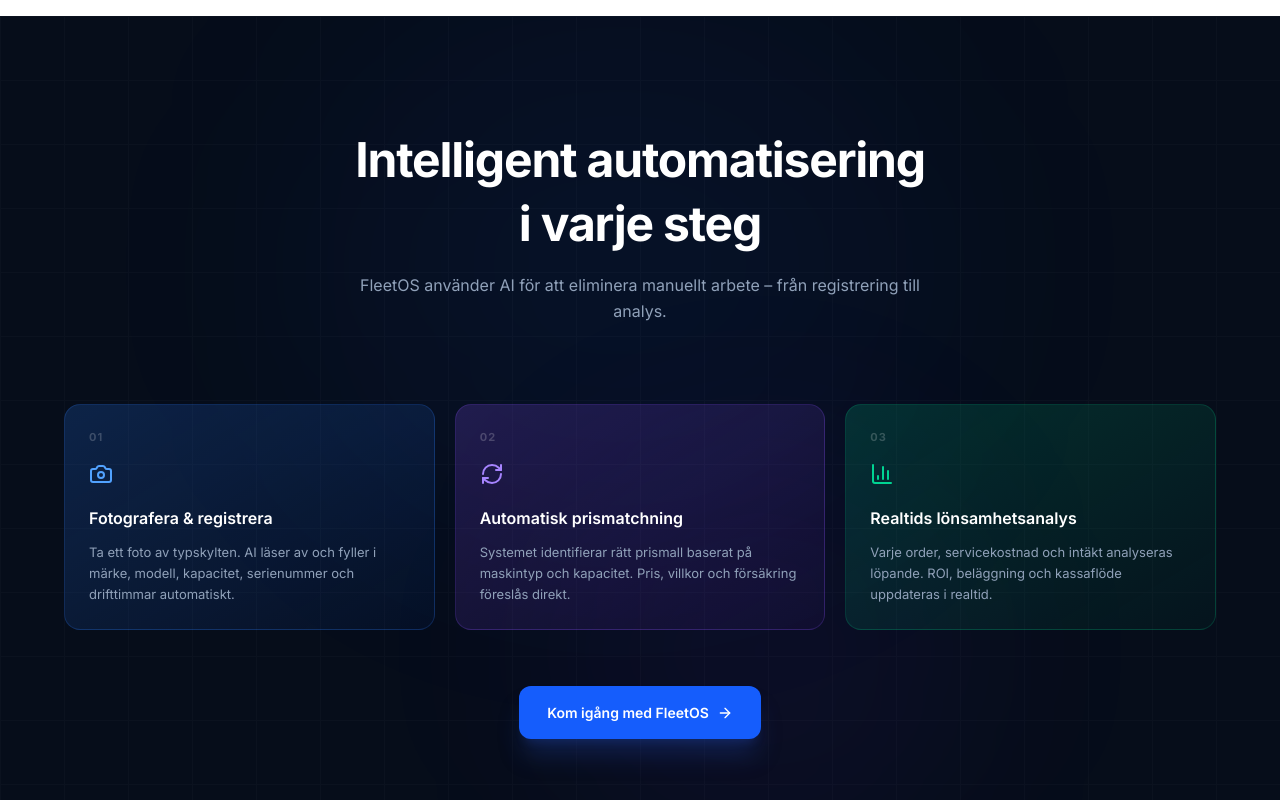
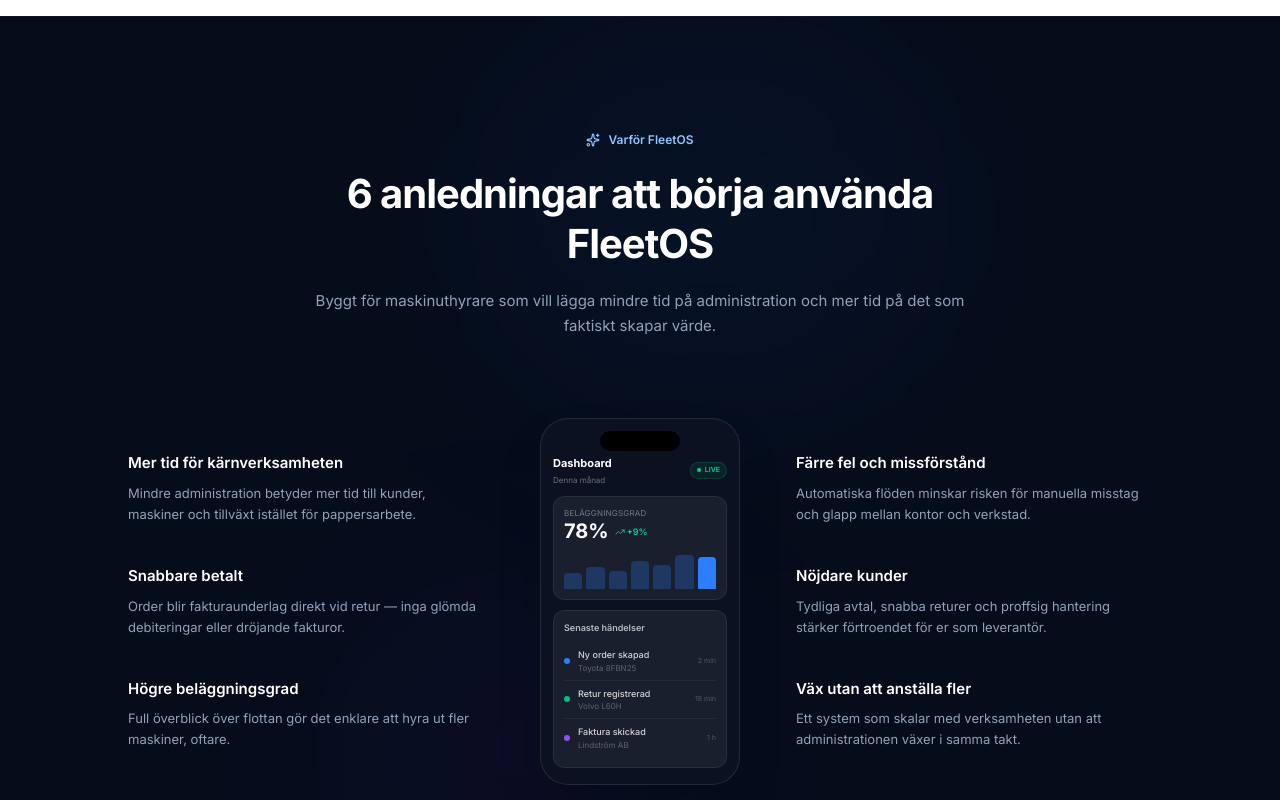
Before and after one commit to DavidWestlundcode/Fleetrent, a Next.js app: page / in a window 1280 px wide. Shown: the part 5160-5960 px from the top of the page. Built offline with nearby package versions, Linux system fonts and the light colour scheme.

Commit message:
Remove 'Intelligent automatisering i varje steg' section from landing page

```diff
--- a/src/app/page.tsx
+++ b/src/app/page.tsx
@@ -994,86 +994,6 @@ export default function LandingPage() {
         </div>
       </section>
 
-      {/* ── AI Deep Dive ── */}
-      <section className="py-16 sm:py-28 px-4 sm:px-6 bg-[#060D1A] relative overflow-hidden">
-        <div className="absolute inset-0 pointer-events-none">
-          <div className="absolute top-0 left-1/4 w-[600px] h-[500px] bg-blue-600/[0.06] rounded-full blur-[120px]" />
-          <div className="absolute bottom-0 right-1/4 w-[400px] h-[400px] bg-violet-600/[0.06] rounded-full blur-[100px]" />
-          <div className="absolute inset-0 opacity-[0.02]"
-            style={{ backgroundImage: 'linear-gradient(#ffffff 1px, transparent 1px), linear-gradient(90deg, #ffffff 1px, transparent 1px)', backgroundSize: '64px 64px' }}
-          />
-        </div>
-        <div className="max-w-6xl mx-auto relative">
-          <AnimateIn className="text-center mb-20">
-
-            <h2 className="text-2xl sm:text-[40px] md:text-[48px] font-bold text-white tracking-tight mb-4">
-              Intelligent automatisering<br />i varje steg
-            </h2>
-            <p className="text-[16px] text-slate-400 max-w-xl mx-auto leading-relaxed">
-              FleetOS använder AI för att eliminera manuellt arbete – från registrering till analys.
-            </p>
-          </AnimateIn>
-
-          <div className="grid grid-cols-1 md:grid-cols-3 gap-5">
-            {[
-              {
-                icon: Camera,
-                step: '01',
-                title: 'Fotografera & registrera',
-                desc: 'Ta ett foto av typskylten. AI läser av och fyller i märke, modell, kapacitet, serienummer och drifttimmar automatiskt.',
-                color: 'from-blue-500/20 to-blue-600/5',
-                border: 'border-blue-500/20',
-                iconBg: 'bg-blue-600/20',
-                iconColor: 'text-blue-400',
-                badge: 'AI Vision',
-                badgeColor: 'bg-blue-500/10 text-blue-300 border-blue-500/20',
-              },
-              {
-                icon: RefreshCw,
-                step: '02',
-                title: 'Automatisk prismatchning',
-                desc: 'Systemet identifierar rätt prismall baserat på maskintyp och kapacitet. Pris, villkor och försäkring föreslås direkt.',
-                color: 'from-violet-500/20 to-violet-600/5',
-                border: 'border-violet-500/20',
-                iconBg: 'bg-violet-600/20',
-                iconColor: 'text-violet-400',
-                badge: 'Smart Matching',
-                badgeColor: 'bg-violet-500/10 text-violet-300 border-violet-500/20',
-              },
-              {
-                icon: BarChart3,
-                step: '03',
-                title: 'Realtids lönsamhetsanalys',
-                desc: 'Varje order, servicekostnad och intäkt analyseras löpande. ROI, beläggning och kassaflöde uppdateras i realtid.',
-                color: 'from-emerald-500/20 to-emerald-600/5',
-                border: 'border-emerald-500/20',
-                iconBg: 'bg-emerald-600/20',
-                iconColor: 'text-emerald-400',
-                badge: 'Live Analytics',
-                badgeColor: 'bg-emerald-500/10 text-emerald-300 border-emerald-500/20',
-              },
-            ].map(({ icon: Icon, step, title, desc, color, border, iconColor }, i) => (
-              <AnimateIn key={title} delay={i * 120} direction="scale">
-                <div className={`relative bg-gradient-to-br ${color} border ${border} rounded-2xl p-6 h-full hover:-translate-y-1 transition-all duration-300`}>
-                  <div className="text-[11px] font-bold text-white/20 tracking-widest mb-4">{step}</div>
-                  <Icon className={`w-6 h-6 ${iconColor} mb-5`} />
-                  <h3 className="text-[16px] font-semibold text-white mb-3">{title}</h3>
-                  <p className="text-[13px] text-slate-400 leading-relaxed">{desc}</p>
-                </div>
-              </AnimateIn>
-            ))}
-          </div>
-
-          {/* Bottom CTA */}
-          <AnimateIn className="mt-14 text-center">
-            <Link href="/kom-igang" className="inline-flex items-center gap-2 px-7 py-4 bg-blue-600 hover:bg-blue-500 text-white font-semibold rounded-xl transition-all text-[14px] shadow-xl shadow-blue-900/40 hover:-translate-y-0.5">
-              Kom igång med FleetOS
-              <ArrowRight className="w-4 h-4" />
-            </Link>
-          </AnimateIn>
-        </div>
-      </section>
-
       {/* ── 6 reasons ── */}
       <section className="py-16 sm:py-28 px-4 sm:px-6 bg-[#060D1A] relative overflow-hidden border-t border-white/[0.04]">
         <div className="absolute inset-0 pointer-events-none">
```
